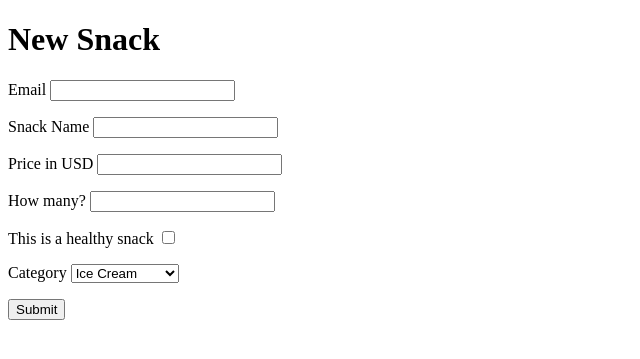
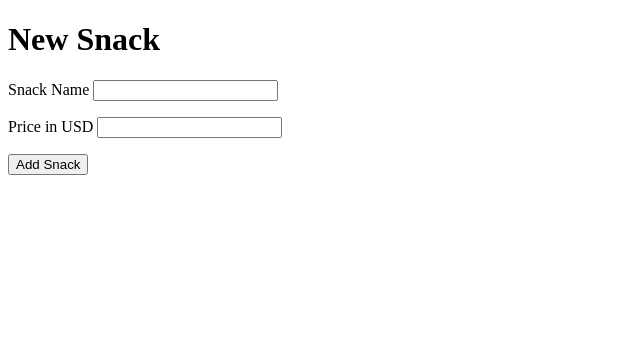
Before and after one commit to luisirizarry/Flask-WTForms-Demo, a Flask app: page /snacks/new in a window 1280 px wide. Shown: the top 359 px of the page, without its empty margins (0-640 px from the left). Run offline with Flask 2, Linux system fonts and the light colour scheme.

Commit message:
Progress

```diff
--- a/app.py
+++ b/app.py
@@ -1,7 +1,7 @@
 from flask import Flask, request, render_template,  redirect, flash, session
 from flask_debugtoolbar import DebugToolbarExtension
 from models import db,  connect_db, Department, Employee, get_directory, get_directory_join, get_directory_join_class, get_directory_all_join, Project, EmployeeProject
-from forms import AddSnackForm, EmployeeForm
+from forms import AddSnackForm
 
 app = Flask(__name__)
 
@@ -30,15 +30,14 @@ def list_phones():
 
 @app.route('/snacks/new', methods=["GET", "POST"])
 def add_snack():
-    """Renders snack form (GET) or handles snack form submission (POST)"""
     form = AddSnackForm()
     if form.validate_on_submit():
         name = form.name.data
         price = form.price.data
-        flash(f"Created new snack: name is {name}, price is ${price}")
+        flash(f"Added {name} at ${price}")
         return redirect('/')
     else:
-        return render_template("add_snack_form.html", form=form)
+        return render_template('add_snack_form.html', form=form)
 
 
 @app.route('/employees/new', methods=["GET", "POST"])
--- a/forms.py
+++ b/forms.py
@@ -1,31 +1,8 @@
 from flask_wtf import FlaskForm
-from wtforms import StringField, FloatField, BooleanField, IntegerField, RadioField, SelectField
-from wtforms.validators import InputRequired, Email, Optional
-
-
-states = ["AL", "AK", "AZ", "AR", "CA", "CO", "CT", "DC", "DE", "FL", "GA",
-          "HI", "ID", "IL", "IN", "IA", "KS", "KY", "LA", "ME", "MD",
-          "MA", "MI", "MN", "MS", "MO", "MT", "NE", "NV", "NH", "NJ",
-          "NM", "NY", "NC", "ND", "OH", "OK", "OR", "PA", "RI", "SC",
-          "SD", "TN", "TX", "UT", "VT", "VA", "WA", "WV", "WI", "WY"]
-
+from wtforms import StringField, FloatField, SelectField
 
 class AddSnackForm(FlaskForm):
-    email = StringField("Email", validators=[Optional(), Email()])
-    name = StringField("Snack Name",  validators=[
-                       InputRequired(message="Snack Name can't be blank")])
+    """Form fo adding snacks"""
+
+    name = StringField("Snack Name")
     price = FloatField("Price in USD")
-    quantity = IntegerField("How many?")
-    is_healthy = BooleanField("This is a healthy snack")
-
-    # category = RadioField("Category", choices=[
-    #                       ('ic', 'Ice Cream'),  ('chips', 'Potato Chips'),  ('candy', 'Candy/Sweets')])
-    category = SelectField("Category", choices=[
-                          ('ic', 'Ice Cream'),  ('chips', 'Potato Chips'),  ('candy', 'Candy/Sweets')])
-
-
-class EmployeeForm(FlaskForm):
-    name = StringField("Employee Name", validators=[
-                       InputRequired(message="Name cannot be blank")])
-    state = SelectField('State', choices=[(st, st) for st in states])
-    dept_code = SelectField("Department Code")
--- a/templates/add_snack_form.html
+++ b/templates/add_snack_form.html
@@ -12,18 +12,13 @@
   <h1>New Snack</h1>
   <form method="POST">
     {{ form.hidden_tag() }}
-    {% for field in form if field.widget.input_type != 'hidden'%}
-    <p>
-      {{field.label}}
-      {{field}}
-
-      {% for err in field.errors %}
-      {{err}}
-      {% endfor %}
-    </p>
+    {% for field in form
+      if field.widget.input_type != 'hidden' %}
+      <p>
+        {{field.label}}
+        {{field}}
+      </p>
     {% endfor %}
-    <button>Submit</button>
+    <button type="submit">Add Snack</button>
   </form>
-</body>
-
 </html>
```
